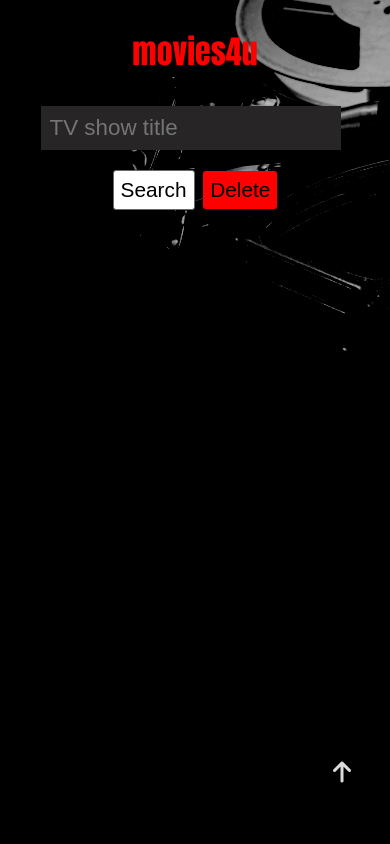
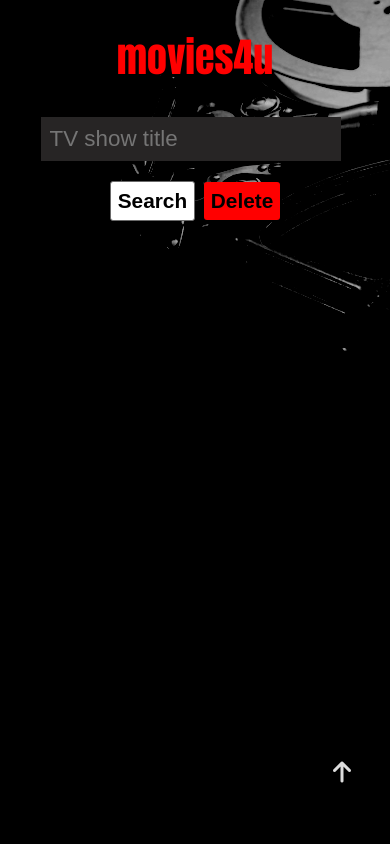
Before and after one commit to Lorna-London/movies4u, a plain HTML site: page index.html in a window 390 px wide. Shown: the top 844 px of the page. Drawn offline with nearby package versions, Linux system fonts and the light colour scheme; a web font is replaced by a local one.

Commit message:
styling finished

```diff
--- a/style.css
+++ b/style.css
@@ -63,7 +63,7 @@ html {
     padding: var(--small-padding);
     color: white;
     font-size: 1.3rem;
-    font-weight: 300;
+    font-weight: 600;
     background-color: black;
     border: 1px solid dimgray;
     border-radius: 3px;
@@ -79,7 +79,7 @@ html {
     padding: var(--small-padding);
     color: black;
     font-size: 1.3rem;
-    font-weight: 300;
+    font-weight: 600;
     background-color: red;
     border-radius: 3px;
     padding: 7px;
@@ -143,7 +143,7 @@ html {
         text-align: center;
     }
     .title {
-        font-size: 2rem;
+        font-size: 2.5rem;
     }
     .form {
         justify-content: center;
```
